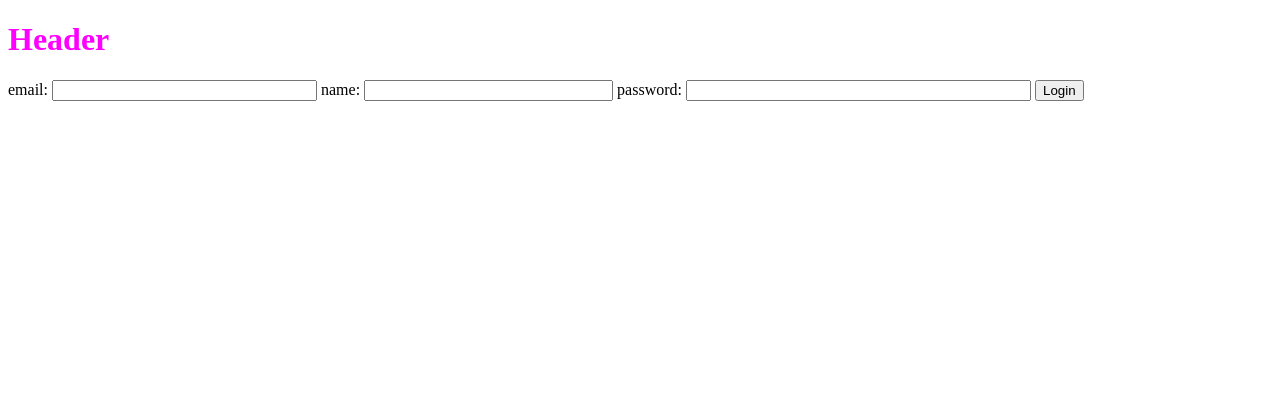
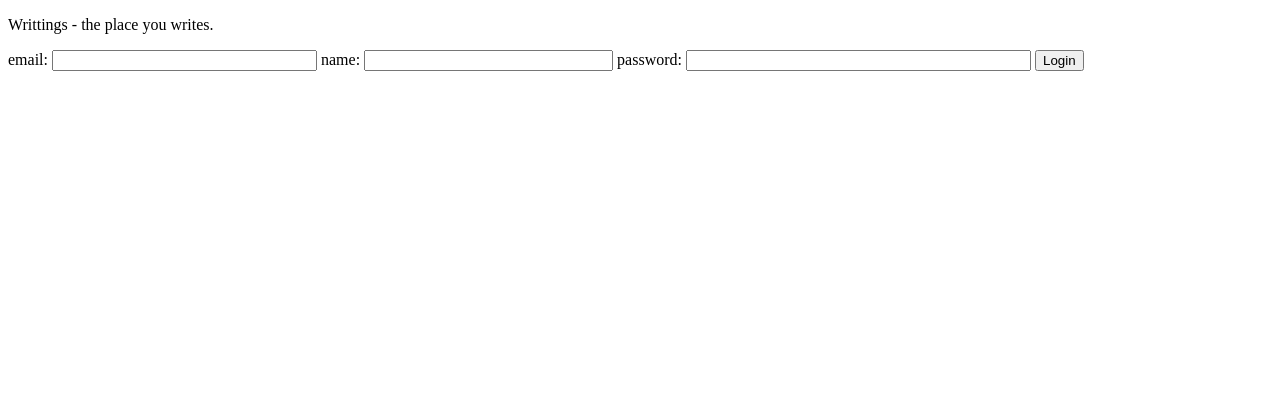
Before and after one commit to shunia/python-flask-wrttings, a Flask app: page /login/ in a window 1280 px wide. Shown: the top 420 px of the page. Run offline with Flask 2, Linux system fonts and the light colour scheme; some libraries are stand-ins or nearby versions.

Commit message:
adjusted template logic

```diff
--- a/static/css/public.css
+++ b/static/css/public.css
@@ -1,9 +1,6 @@
 h1 {
     color: #ff00ff;
     font-size: 32px;
-}
-p {
-    font-family: Helvatica;
 }
 
 div.footer {
--- a/static/templates/common_head.html
+++ b/static/templates/common_head.html
@@ -1 +1,6 @@
+{% if title %}
+    <title>{{title}}</title>
+{% else %}
+    <title>writtings</title>
+{% endif %}
 <link rel="stylesheet" type="text/css" href="{{ url_for('static', filename='css/public.css') }}">
--- a/static/templates/header.html
+++ b/static/templates/header.html
@@ -1,8 +1,3 @@
-{% if title %}
-    <title>{{title}}</title>
-{% else %}
-    <title>writtings</title>
-{% endif %}
 <div class="header">
-  <h1>Header</h1>
+    <p>Writtings - the place you writes.</p>
 </div>
```
